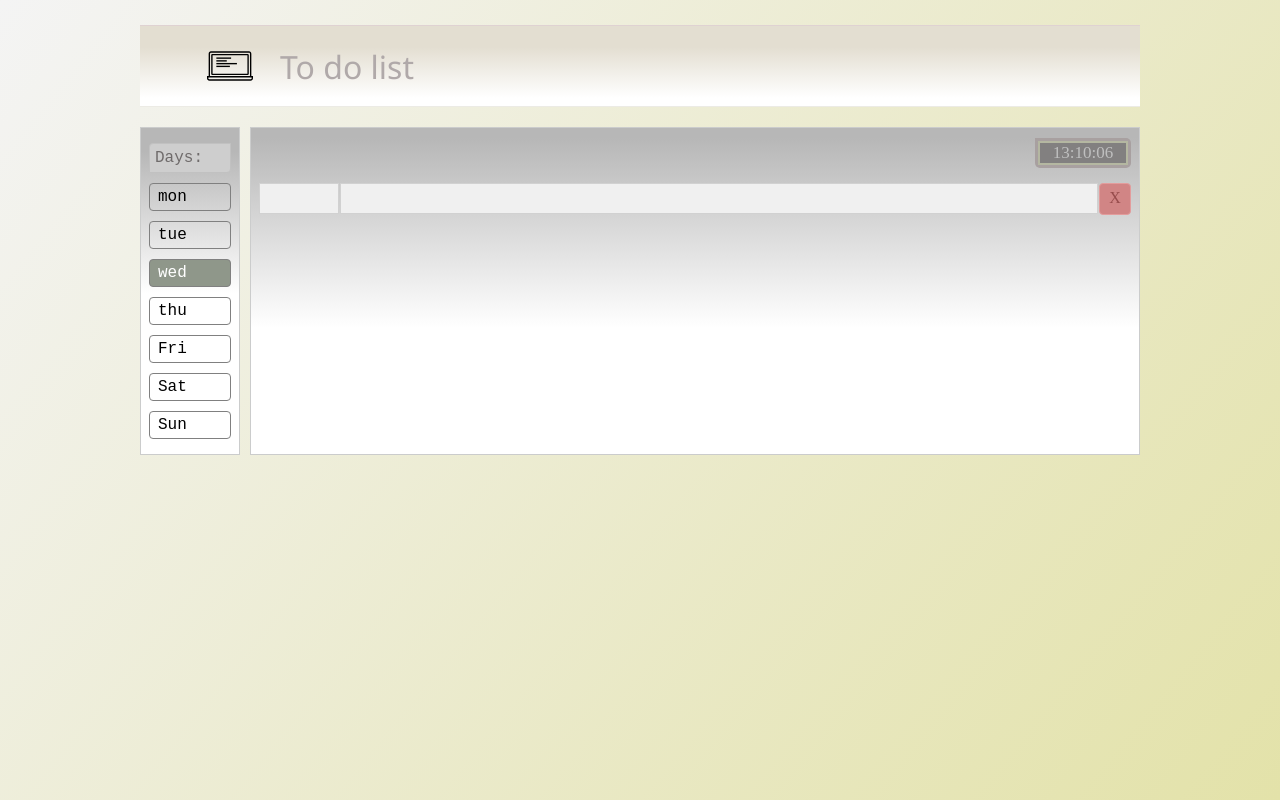
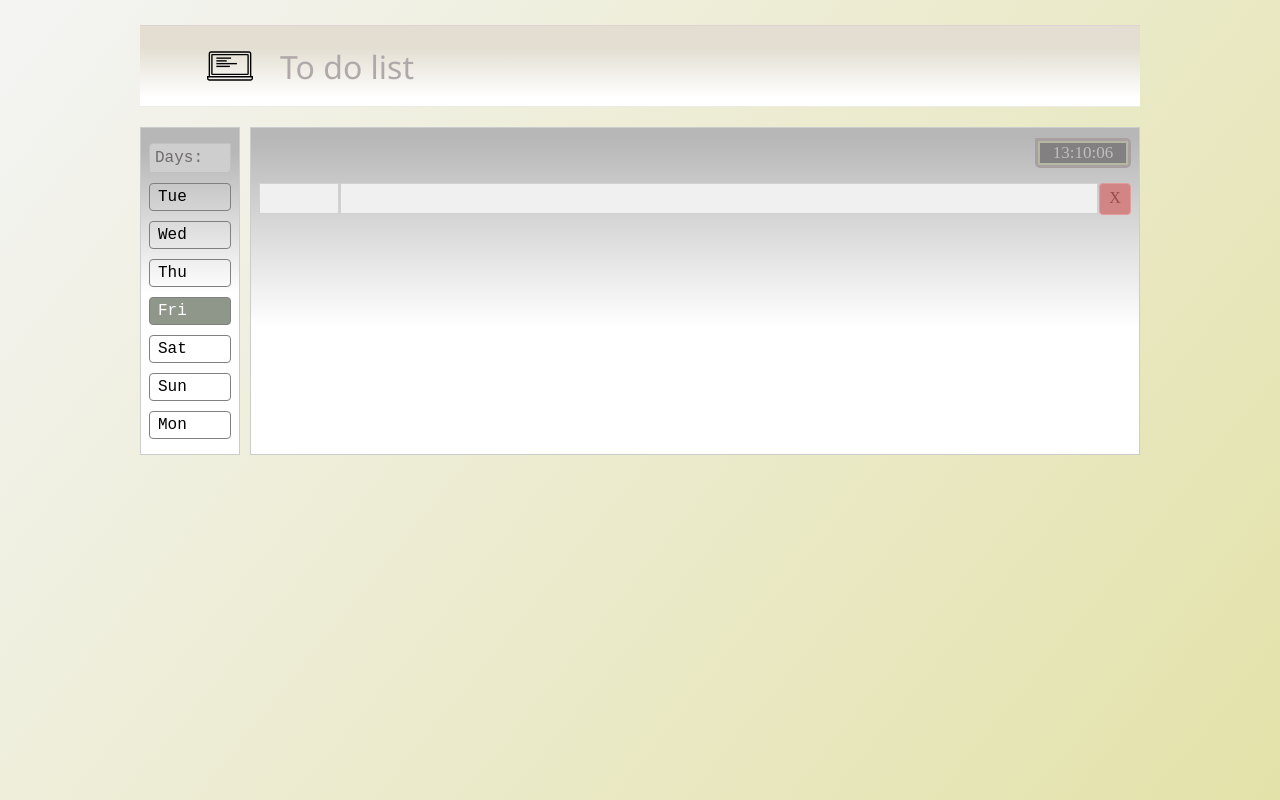
Before and after one commit to MyColaAnikeiev/web-app-to-do-list, an Angular app: page / in a window 1280 px wide. Built offline with nearby package versions, Linux system fonts and the light colour scheme.

Commit message:
Added switching logic. Day switching buttons will consist of current and from current +-3 days (7 total).

```diff
--- a/src/app/switcher/switcher/switcher.component.html
+++ b/src/app/switcher/switcher/switcher.component.html
@@ -2,30 +2,10 @@
     <span>Days:</span>
 </div>
 
-<div class="day">
-    mon
+<div *ngFor="let val of buttonValues; let i = index"
+    class="day"
+    [ngClass]="{ 'selected' : val.day == currentDay }"
+    (click)="selectDay(i)"
+>
+    {{ val.day }}
 </div>
-
-<div class="day">
-    tue
-</div>
-
-<div class="day selected">
-    wed
-</div>
-
-<div class="day">
-    thu
-</div>
-
-<div class="day">
-    Fri
-</div>
-
-<div class="day">
-    Sat
-</div>
-
-<div class="day">
-    Sun
-</div>
--- a/src/app/switcher/switcher/switcher.component.ts
+++ b/src/app/switcher/switcher/switcher.component.ts
@@ -1,4 +1,9 @@
+import { formatDate } from '@angular/common';
 import { Component, OnInit } from '@angular/core';
+
+
+type buttonValue = {day: string, date: string};
+
 
 @Component({
   selector: '.app-switcher',
@@ -6,10 +11,35 @@ import { Component, OnInit } from '@angular/core';
   styleUrls: ['./switcher.component.scss']
 })
 export class SwitcherComponent implements OnInit {
+  public buttonValues: buttonValue[] = [];
+  public currentDay = 'Mon';
 
   constructor() { }
 
   ngOnInit(): void {
+    this.currentDay = (new Date()).toDateString().slice(0,3);
+
+    this.buttonValues = this.genButtons();
+  }
+
+  genButtons() : buttonValue[] {
+    const date = new Date();
+    date.setDate(date.getDate()-3);
+
+    const days = [];
+
+    for(let i = 0; i < 7; i++){
+      const dateString = formatDate(date, 'dd-MM','en-US');
+      const dayName = date.toDateString().slice(0,3);
+      date.setDate(date.getDate()+1);
+      days.push({ day: dayName, date: dateString });
+    }
+
+    return days;
+  }
+
+  selectDay(index: number){
+    this.currentDay = this.buttonValues[index].day;
   }
 
 }
```
